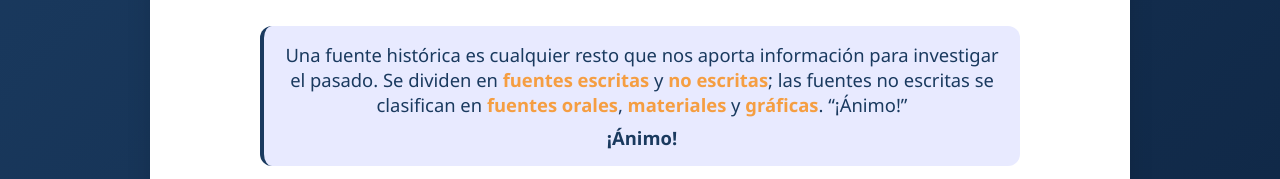
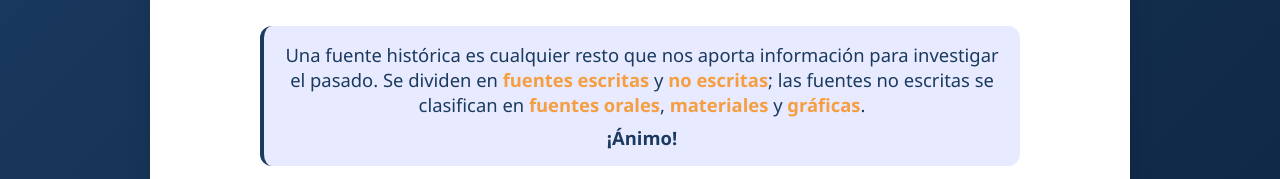
Before and after one commit to ManuelVS8/Fuentes-hist-ricas, a plain HTML site: page index.html in a window 1280 px wide. Shown: the part 165-344 px from the top of the page. Drawn offline with Linux system fonts and the light colour scheme; no server answers.

```diff
--- a/index.html
+++ b/index.html
@@ -489,7 +489,7 @@
 
         <div class="start-content">
             <div class="advice-box">
-                <span class="advice-text">Una fuente histórica es cualquier resto que nos aporta información para investigar el pasado. Se dividen en <span class="highlight-keyword">fuentes escritas</span> y <span class="highlight-keyword">no escritas</span>; las fuentes no escritas se clasifican en <span class="highlight-keyword">fuentes orales</span>, <span class="highlight-keyword">materiales</span> y <span class="highlight-keyword">gráficas</span>. “¡Ánimo!”</span>
+                <span class="advice-text">Una fuente histórica es cualquier resto que nos aporta información para investigar el pasado. Se dividen en <span class="highlight-keyword">fuentes escritas</span> y <span class="highlight-keyword">no escritas</span>; las fuentes no escritas se clasifican en <span class="highlight-keyword">fuentes orales</span>, <span class="highlight-keyword">materiales</span> y <span class="highlight-keyword">gráficas</span>.</span>
                 <strong style="display:block; margin-top:0.5rem; text-align: center;">¡Ánimo!</strong>
             </div>
 
```
